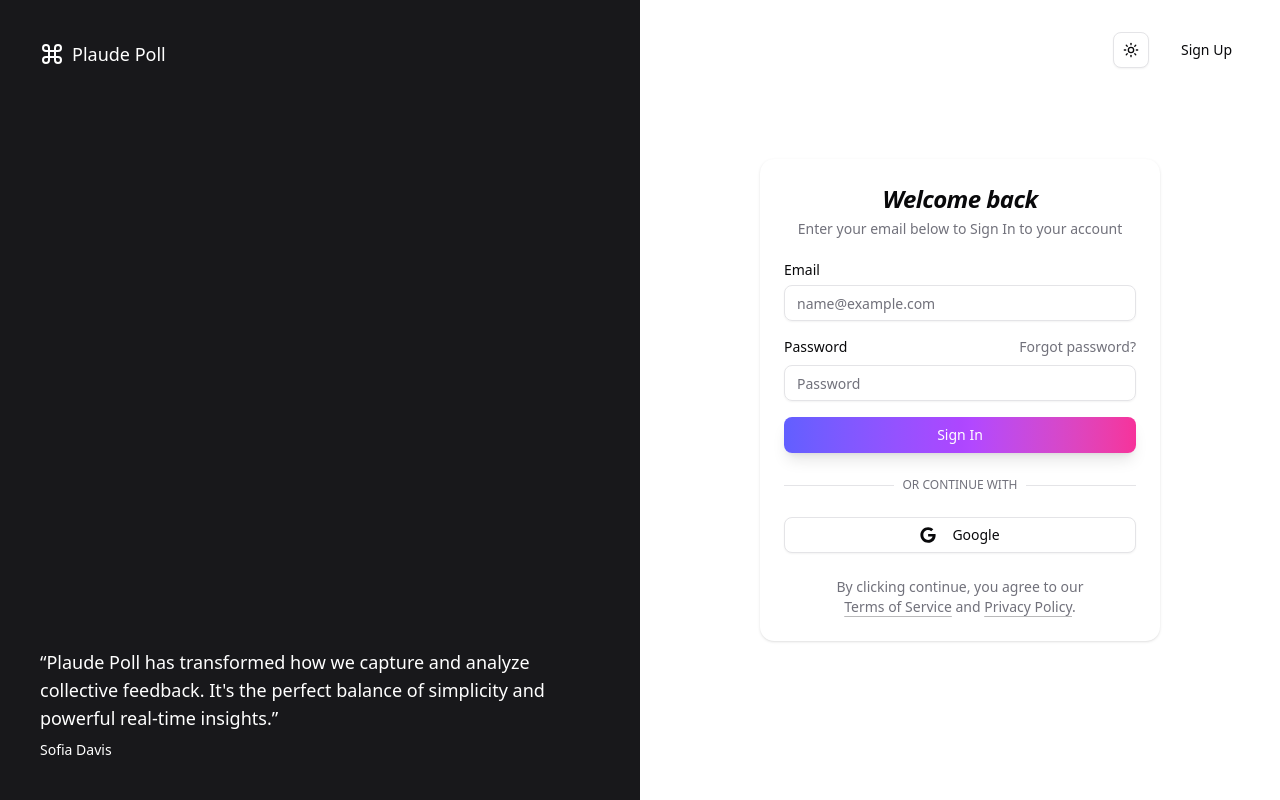
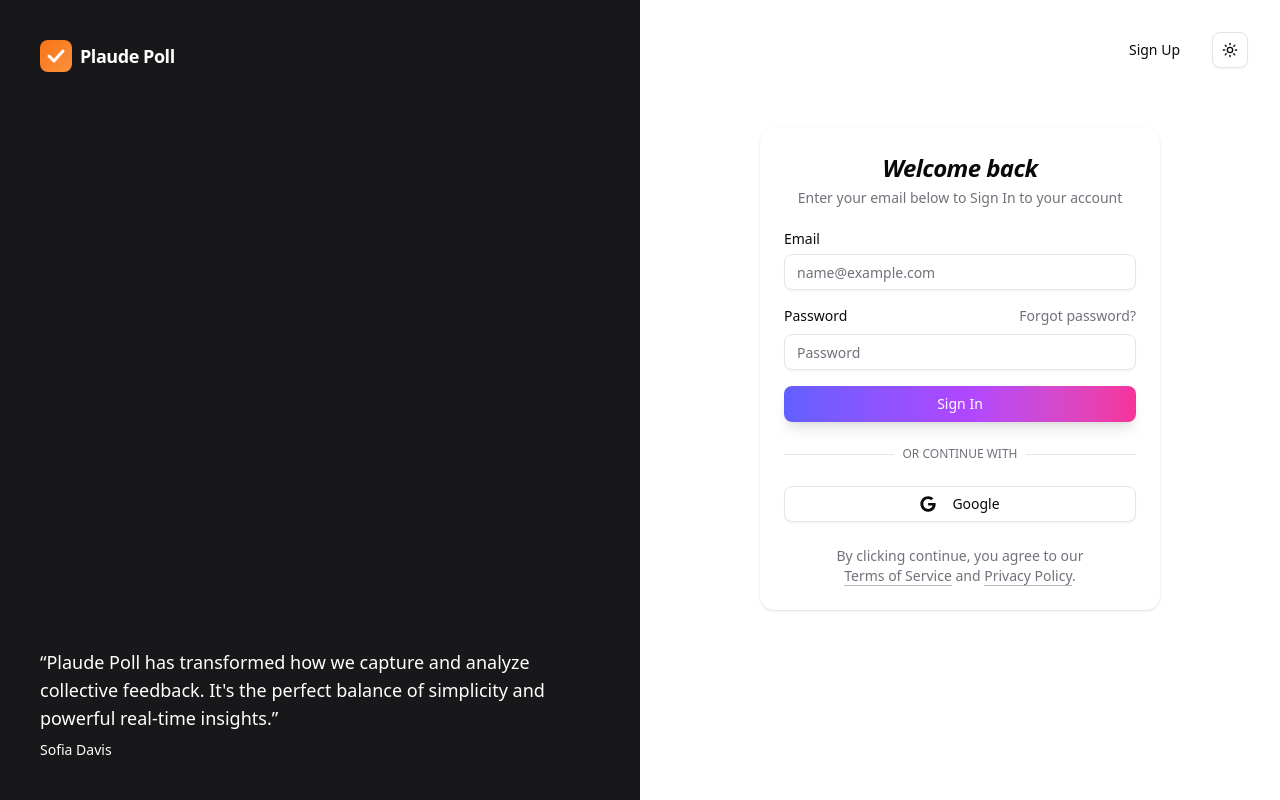
Before and after one commit to D0nG4667/online-poll-system-frontend, a Next.js app: page /signin in a window 1280 px wide. Built offline with nearby package versions, Linux system fonts and the light colour scheme.

Commit message:
feat(ui): refresh brand identity with new logo and assets

```diff
--- a/src/app/forgot-password/page.tsx
+++ b/src/app/forgot-password/page.tsx
@@ -7,6 +7,7 @@
 import { toast } from "sonner";
 import * as z from "zod";
 import { Icons } from "@/components/icons";
+import { Logo } from "@/components/Logo";
 import { Button } from "@/components/ui/button";
 import {
 	Card,
@@ -103,7 +104,7 @@
 				<Card className="border-shadow-sm">
 					<CardHeader className="space-y-1 text-center">
 						<div className="flex justify-center mb-4">
-							<Icons.logo className="h-10 w-10 text-primary" />
+							<Logo iconClassName="h-10 w-10 text-primary" />
 						</div>
 						<CardTitle className="text-2xl font-bold italic tracking-tight text-unicorn">
 							Forgot Password
--- a/src/app/layout.tsx
+++ b/src/app/layout.tsx
@@ -20,6 +20,10 @@
 	title: "Plaude Poll | Create a poll in seconds",
 	description:
 		"The simplest way to create and share polls. Get instant results and analytics with Plaude Poll.",
+	icons: {
+		icon: "/icon.svg",
+		apple: "/icon.svg",
+	},
 };
 
 export default function RootLayout({
--- a/src/app/reset-password/page.tsx
+++ b/src/app/reset-password/page.tsx
@@ -8,6 +8,7 @@
 import { toast } from "sonner";
 import * as z from "zod";
 import { Icons } from "@/components/icons";
+import { Logo } from "@/components/Logo";
 import { Button } from "@/components/ui/button";
 import {
 	Card,
@@ -125,7 +126,7 @@
 		<Card className="border-shadow-sm w-full max-w-[400px]">
 			<CardHeader className="space-y-1 text-center">
 				<div className="flex justify-center mb-4">
-					<Icons.logo className="h-10 w-10 text-primary" />
+					<Logo iconClassName="h-10 w-10 text-primary" />
 				</div>
 				<CardTitle className="text-2xl font-bold italic tracking-tight text-unicorn">
 					Set New Password
--- a/src/app/signin/page.tsx
+++ b/src/app/signin/page.tsx
@@ -3,6 +3,7 @@
 import Link from "next/link";
 import GuestGuard from "@/components/auth/GuestGuard";
 import { UserAuthForm } from "@/components/auth/UserAuthForm";
+import { Logo } from "@/components/Logo";
 import { buttonVariants } from "@/components/ui/button";
 import {
 	Card,
@@ -18,38 +19,23 @@
 export default function SigninPage() {
 	return (
 		<GuestGuard>
-			<div className="container relative h-screen flex-col items-center justify-center grid lg:max-w-none lg:grid-cols-2 lg:px-0">
+			<div className="container relative min-h-screen flex-col items-center justify-center grid lg:max-w-none lg:grid-cols-2 lg:px-0">
 				<div className="absolute right-4 top-4 md:right-8 md:top-8 flex items-center gap-4">
-					<ModeToggle />
 					<Link
 						href="/signup"
 						className={cn(buttonVariants({ variant: "ghost" }))}
 					>
 						Sign Up
 					</Link>
+					<ModeToggle />
 				</div>
 				<div className="relative hidden h-full flex-col bg-muted p-10 text-white dark:border-r lg:flex">
 					<div className="absolute inset-0 bg-zinc-900" />
 					<Link
 						href="/"
-						className="relative z-20 flex items-center text-lg font-medium hover:opacity-80 transition-opacity"
+						className="relative z-20 flex items-center hover:opacity-80 transition-opacity"
 					>
-						<svg
-							xmlns="http://www.w3.org/2000/svg"
-							viewBox="0 0 24 24"
-							fill="none"
-							stroke="currentColor"
-							strokeWidth="2"
-							strokeLinecap="round"
-							strokeLinejoin="round"
-							className="mr-2 h-6 w-6"
-							role="img"
-							aria-labelledby="login-logo-title"
-						>
-							<title id="login-logo-title">Plaude Poll Logo</title>
-							<path d="M15 6v12a3 3 0 1 0 3-3H6a3 3 0 1 0 3 3V6a3 3 0 1 0-3 3h12a3 3 0 1 0-3-3" />
-						</svg>
-						Plaude Poll
+						<Logo showText textClassName="text-white text-lg" />
 					</Link>
 					<div className="relative z-20 mt-auto">
 						<blockquote className="space-y-2">
@@ -62,7 +48,7 @@
 						</blockquote>
 					</div>
 				</div>
-				<div className="lg:p-8 flex items-center justify-center min-h-[calc(100vh-64px)] lg:min-h-screen">
+				<div className="p-4 pt-32 pb-8 lg:p-8 lg:pt-32 flex items-start justify-center lg:min-h-screen">
 					<div className="mx-auto flex w-full flex-col justify-center space-y-6 sm:w-[400px]">
 						<Card className="border-none shadow-none lg:border lg:shadow-sm">
 							<CardHeader className="space-y-1 text-center">
--- a/src/app/signup/page.tsx
+++ b/src/app/signup/page.tsx
@@ -3,6 +3,7 @@
 import Link from "next/link";
 import GuestGuard from "@/components/auth/GuestGuard";
 import { UserAuthForm } from "@/components/auth/UserAuthForm";
+import { Logo } from "@/components/Logo";
 import { buttonVariants } from "@/components/ui/button";
 import {
 	Card,
@@ -18,38 +19,23 @@
 export default function SignupPage() {
 	return (
 		<GuestGuard>
-			<div className="container relative h-screen flex-col items-center justify-center grid lg:max-w-none lg:grid-cols-2 lg:px-0">
+			<div className="container relative min-h-screen flex-col items-center justify-center grid lg:max-w-none lg:grid-cols-2 lg:px-0">
 				<div className="absolute right-4 top-4 md:right-8 md:top-8 flex items-center gap-4">
-					<ModeToggle />
 					<Link
 						href="/signin"
 						className={cn(buttonVariants({ variant: "ghost" }))}
 					>
 						Sign In
 					</Link>
+					<ModeToggle />
 				</div>
 				<div className="relative hidden h-full flex-col bg-muted p-10 text-white dark:border-r lg:flex">
 					<div className="absolute inset-0 bg-zinc-900" />
 					<Link
 						href="/"
-						className="relative z-20 flex items-center text-lg font-medium hover:opacity-80 transition-opacity"
+						className="relative z-20 flex items-center hover:opacity-80 transition-opacity"
 					>
-						<svg
-							xmlns="http://www.w3.org/2000/svg"
-							viewBox="0 0 24 24"
-							fill="none"
-							stroke="currentColor"
-							strokeWidth="2"
-							strokeLinecap="round"
-							strokeLinejoin="round"
-							className="mr-2 h-6 w-6"
-							role="img"
-							aria-labelledby="register-logo-title"
-						>
-							<title id="register-logo-title">Plaude Poll Logo</title>
-							<path d="M15 6v12a3 3 0 1 0 3-3H6a3 3 0 1 0 3 3V6a3 3 0 1 0-3 3h12a3 3 0 1 0-3-3" />
-						</svg>
-						Plaude Poll
+						<Logo showText textClassName="text-white text-lg" />
 					</Link>
 					<div className="relative z-20 mt-auto">
 						<blockquote className="space-y-2">
@@ -62,7 +48,7 @@
 						</blockquote>
 					</div>
 				</div>
-				<div className="lg:p-8 flex items-center justify-center min-h-[calc(100vh-64px)] lg:min-h-screen">
+				<div className="p-4 pt-32 pb-8 lg:p-8 lg:pt-32 flex items-start justify-center lg:min-h-screen">
 					<div className="mx-auto flex w-full flex-col justify-center space-y-6 sm:w-[400px]">
 						<Card className="border-none shadow-none lg:border lg:shadow-sm">
 							<CardHeader className="space-y-1 text-center">
--- /dev/null
+++ b/src/components/Logo.tsx
@@ -0,0 +1,64 @@
+"use client";
+
+import { cn } from "@/lib/utils";
+
+interface LogoProps extends React.ComponentPropsWithoutRef<"div"> {
+	showText?: boolean;
+	textClassName?: string;
+	iconClassName?: string;
+}
+
+export function Logo({
+	showText = false,
+	className,
+	textClassName,
+	iconClassName,
+	...props
+}: LogoProps) {
+	return (
+		<div className={cn("flex items-center gap-2", className)} {...props}>
+			<svg
+				role="img"
+				aria-label="Plaude Poll Logo"
+				width="32"
+				height="32"
+				viewBox="0 0 32 32"
+				fill="none"
+				xmlns="http://www.w3.org/2000/svg"
+				className={cn("h-8 w-8 shrink-0", iconClassName)}
+			>
+				<rect width="32" height="32" rx="8" fill="url(#logo-gradient)" />
+				<path
+					d="M9 16L14 21L23 11"
+					stroke="white"
+					strokeWidth="3"
+					strokeLinecap="round"
+					strokeLinejoin="round"
+				/>
+				<defs>
+					<linearGradient
+						id="logo-gradient"
+						x1="0"
+						y1="0"
+						x2="32"
+						y2="32"
+						gradientUnits="userSpaceOnUse"
+					>
+						<stop stopColor="#F97316" />
+						<stop offset="1" stopColor="#FB923C" />
+					</linearGradient>
+				</defs>
+			</svg>
+			{showText && (
+				<span
+					className={cn(
+						"font-bold tracking-tight text-xl text-foreground",
+						textClassName,
+					)}
+				>
+					Plaude Poll
+				</span>
+			)}
+		</div>
+	);
+}
--- a/src/components/icons.tsx
+++ b/src/components/icons.tsx
@@ -1,7 +1,6 @@
 import {
 	AlertTriangle,
 	ArrowRight,
-	Command,
 	Github,
 	Loader2,
 	Lock,
@@ -11,10 +10,12 @@
 	User,
 } from "lucide-react";
 
+import { Logo } from "@/components/Logo";
+
 export type Icon = LucideIcon;
 
 export const Icons = {
-	logo: Command,
+	logo: (props: React.ComponentProps<typeof Logo>) => <Logo {...props} />,
 	spinner: Loader2,
 	warning: AlertTriangle,
 	user: User,
--- a/src/components/layout/AppSidebar.tsx
+++ b/src/components/layout/AppSidebar.tsx
@@ -7,9 +7,9 @@
 	LayoutDashboard,
 	Plus,
 	Settings,
-	Vote,
 } from "lucide-react";
 import type * as React from "react";
+import { Logo } from "@/components/Logo";
 import { NavMain } from "@/components/layout/NavMain";
 import { NavUser } from "@/components/layout/NavUser";
 import {
@@ -63,9 +63,7 @@
 							size="lg"
 							className="data-[state=open]:bg-sidebar-accent data-[state=open]:text-sidebar-accent-foreground group-data-[collapsible=icon]:justify-center"
 						>
-							<div className="flex aspect-square size-8 items-center justify-center rounded-lg bg-sidebar-primary text-sidebar-primary-foreground">
-								<Vote className="size-4" />
-							</div>
+							<Logo iconClassName="size-5" />
 							<div className="grid flex-1 text-left text-sm leading-tight group-data-[collapsible=icon]:hidden">
 								<span className="truncate font-semibold uppercase tracking-wider">
 									Plaude Poll
--- a/src/components/layout/Footer.tsx
+++ b/src/components/layout/Footer.tsx
@@ -1,5 +1,6 @@
 import { Github, Linkedin, MessageSquare, Twitter } from "lucide-react";
 import Link from "next/link";
+import { Logo } from "@/components/Logo";
 
 export function Footer() {
 	return (
@@ -7,12 +8,7 @@
 			<div className="container mx-auto px-4 md:px-6">
 				<div className="grid grid-cols-2 md:grid-cols-5 gap-8">
 					<div className="col-span-2 space-y-6">
-						<div className="flex items-center gap-2 font-black text-2xl tracking-tight">
-							<div className="h-8 w-8 bg-primary rounded-lg flex items-center justify-center text-primary-foreground text-sm font-black">
-								P
-							</div>
-							Plaude Poll
-						</div>
+						<Logo showText textClassName="text-2xl" />
 						<p className="text-muted-foreground text-sm max-w-xs leading-relaxed">
 							Making it easy to create instant, real-time polls and surveys for
 							free. Trusted by millions worldwide.
--- a/src/components/layout/PublicNavbar.tsx
+++ b/src/components/layout/PublicNavbar.tsx
@@ -1,6 +1,7 @@
 "use client";
 
 import Link from "next/link";
+import { Logo } from "@/components/Logo";
 import { Button } from "@/components/ui/button";
 import { ModeToggle } from "@/components/ui/mode-toggle";
 
@@ -9,14 +10,8 @@
 		<nav className="border-b bg-background/80 backdrop-blur-md sticky top-0 z-50">
 			<div className="container mx-auto flex items-center justify-between p-4 md:p-6">
 				<div className="flex items-center gap-2">
-					<Link
-						href="/"
-						className="font-bold text-xl tracking-tight flex items-center gap-2"
-					>
-						<div className="h-8 w-8 bg-primary rounded-lg flex items-center justify-center text-primary-foreground font-black">
-							P
-						</div>
-						Plaude Poll
+					<Link href="/" className="hover:opacity-80 transition-opacity">
+						<Logo showText />
 					</Link>
 				</div>
 				<div className="flex items-center gap-4">
```
Also changed, not shown: src/app/icon.svg (added).
